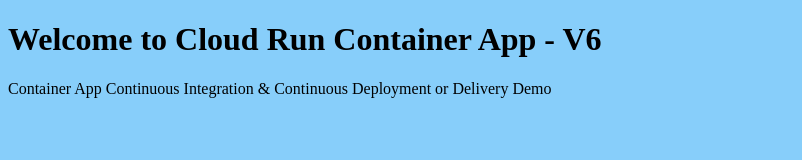
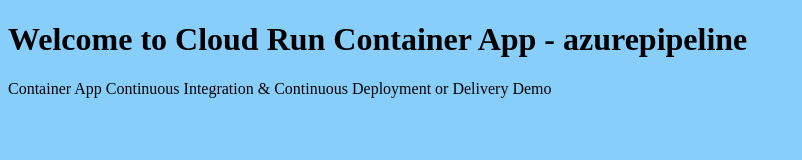
Before and after one commit to vimalprasathr/nginx-app, a website: page index.html in a window 1280 px wide. Shown: the whole page, without its empty margins (0-802 px from the left). Drawn offline with Linux system fonts and the light colour scheme.

Commit message:
Update index.html

```diff
--- a/index.html
+++ b/index.html
@@ -2,7 +2,7 @@
 <html>
 <body style="background-color:lightskyblue;">
 
-<h1>Welcome to Cloud Run Container App - V6</h1>
+<h1>Welcome to Cloud Run Container App - azurepipeline</h1>
 <p>Container App Continuous Integration & Continuous Deployment or Delivery Demo</p>
 
 </body>
```
